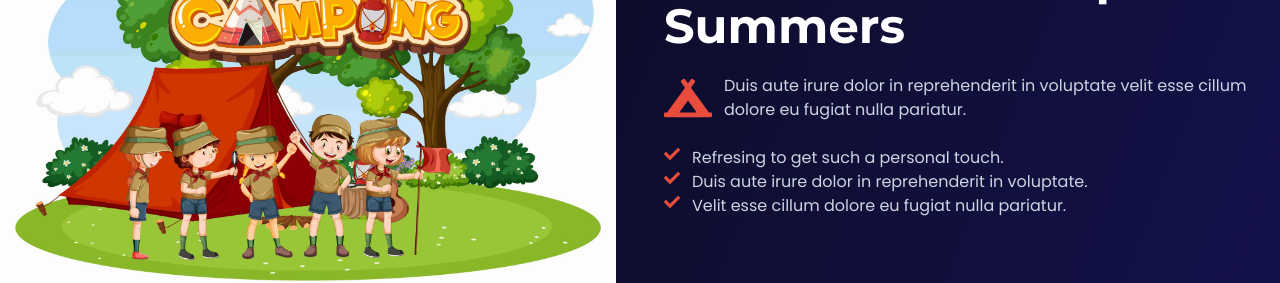
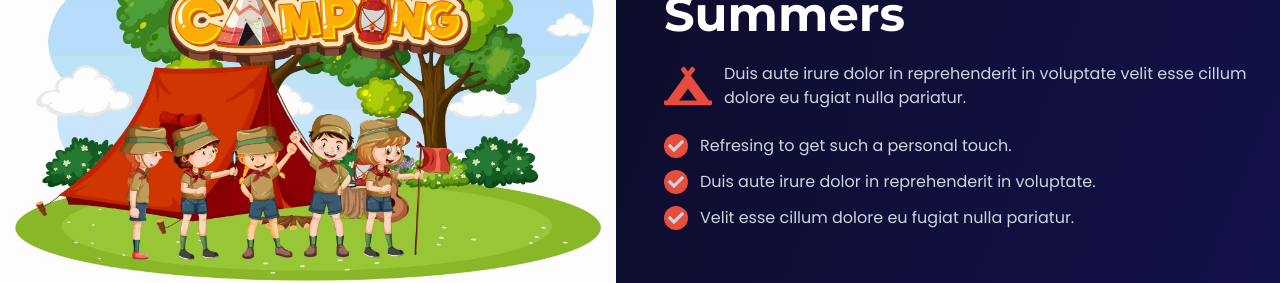
Before and after one commit to Source-Code-007/wizCraft-academy-client, a React (Vite) app: page / in a window 1280 px wide. Shown: the part 1140-1423 px from the top of the page. Built offline with nearby package versions, Linux system fonts and the light colour scheme; no server answers.

Commit message:
video section added on homepage

```diff
--- a/src/Pages/Homepage/Introduction.jsx/Introduction.jsx
+++ b/src/Pages/Homepage/Introduction.jsx/Introduction.jsx
@@ -12,10 +12,10 @@ const Introduction = () => {
                 <h2 className='font-bold text-5xl'>Welcome to Camp of Summers</h2>
                 <p className='flex gap-3 items-center text-slate-300'> <span className='text-[#e74c3c] text-5xl'> <FaCampground></FaCampground> </span> Duis aute irure dolor in reprehenderit in voluptate velit esse cillum dolore eu fugiat nulla pariatur.</p>
 
-        <ul>
-            <li className='flex gap-3 text-slate-300'> <span className='text-[#e74c3c]'><FaCheck></FaCheck></span> Refresing to get such a personal touch.</li>
-            <li className='flex gap-3 text-slate-300'> <span className='text-[#e74c3c]'><FaCheck></FaCheck></span> Duis aute irure dolor in reprehenderit in voluptate.</li>
-            <li className='flex gap-3 text-slate-300'> <span className='text-[#e74c3c]'><FaCheck></FaCheck></span> Velit esse cillum dolore eu fugiat nulla pariatur.</li>
+        <ul className='space-y-3'>
+            <li className='flex gap-3 text-slate-300'> <span className='rounded-full inline-block p-1 bg-[#e74c3c]'><FaCheck></FaCheck></span> Refresing to get such a personal touch.</li>
+            <li className='flex gap-3 text-slate-300'> <span className='rounded-full inline-block p-1 bg-[#e74c3c]'><FaCheck></FaCheck></span> Duis aute irure dolor in reprehenderit in voluptate.</li>
+            <li className='flex gap-3 text-slate-300'> <span className='rounded-full inline-block p-1 bg-[#e74c3c]'><FaCheck></FaCheck></span> Velit esse cillum dolore eu fugiat nulla pariatur.</li>
         </ul>
             </div>
         </div>
--- /dev/null
+++ b/src/Pages/Homepage/VideoSection/VideoSection.jsx
@@ -0,0 +1,11 @@
+import React from 'react';
+
+const VideoSection = () => {
+    return (
+        <div className='h-[40vh]'>
+
+        </div>
+    );
+};
+
+export default VideoSection;
```
